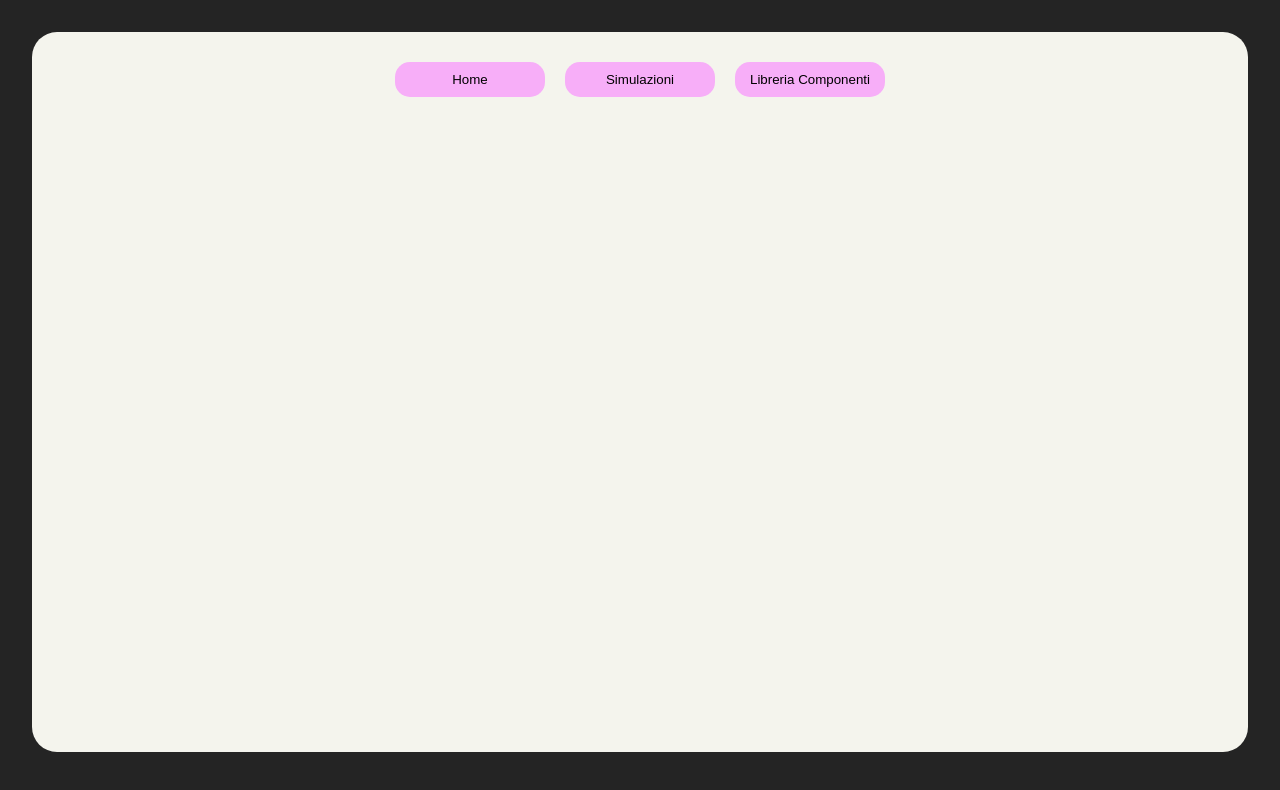
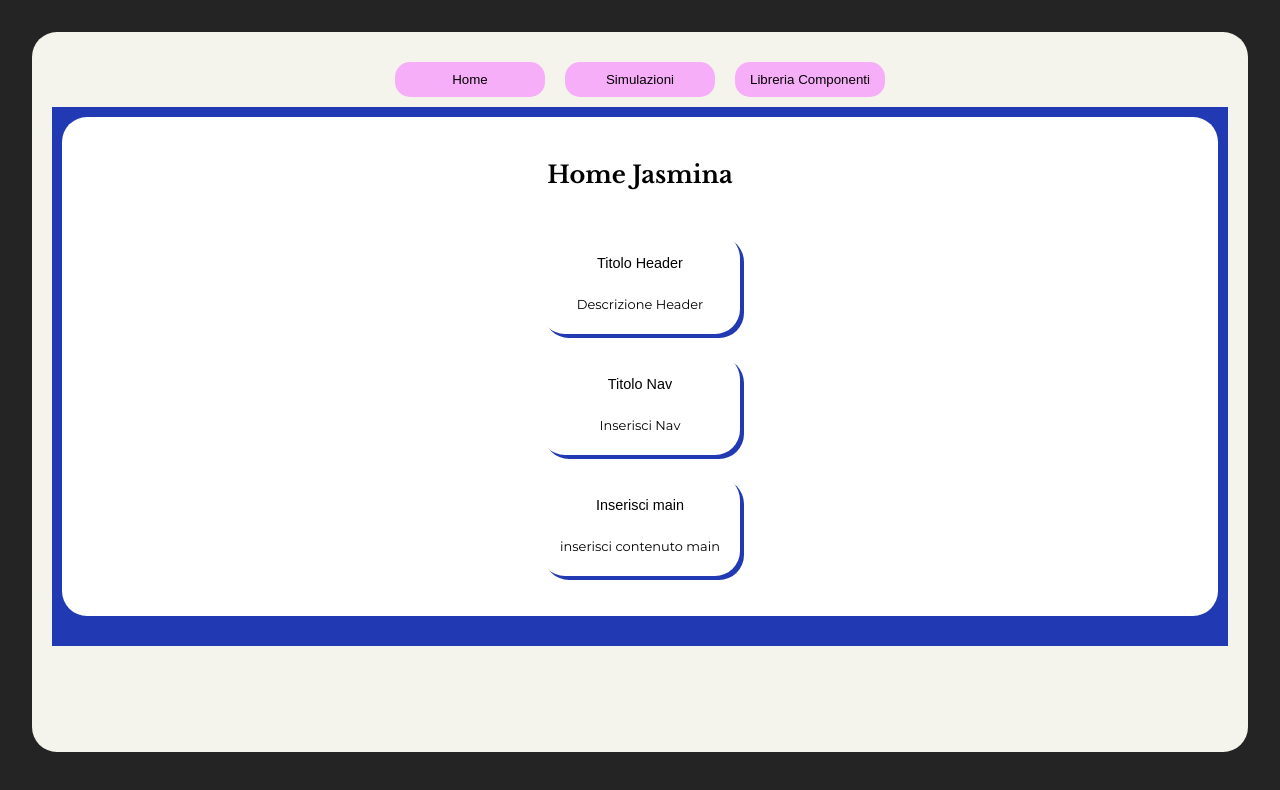
Before and after one commit to jasminarotella/jasminarotella, a React (Vite) app in the folder jasmina-rotella/: page /jashome in a window 1280 px wide. Shown: the top 790 px of the page. Built offline with nearby package versions, Linux system fonts and the light colour scheme.

Commit message:
creato template vuoto generico

```diff
--- a/jasmina-rotella/src/App.tsx
+++ b/jasmina-rotella/src/App.tsx
@@ -16,6 +16,7 @@ import RimuoviOfferta from './pages/Home/Simulazioni/OfferteDiLavoro/rimuoviOffe
 import MainHome from './pages/MainHome.tsx';
 import PersonalHome from './pages/PersonalHome/PersonalHome.tsx';
 import LoginForm from './pages/Home/components/LoginForm.tsx';
+import JasHome from './pages/PersonalHome/JasHome.tsx';
 
 interface FormData {
   id: number;
@@ -45,6 +46,7 @@ function App() {
           <Route path="/rimuoviofferta" element={<RimuoviOfferta />} />
           <Route path="/personalpage" element={<PersonalHome />} />
           <Route path="/loginform" element={<LoginForm />} />
+          <Route path="/jashome" element={<JasHome />} />
         </Routes>
       </Router>
     </div>
--- a/jasmina-rotella/src/pages/Home/components/BoxJas/BoxJas.css
+++ b/jasmina-rotella/src/pages/Home/components/BoxJas/BoxJas.css
@@ -29,11 +29,13 @@
     color: var(--font-color-main);
     min-height: fit-content;
     margin-bottom: 20px;
-    min-width: fit-content;
+    min-width: 100%;
+    max-width: 100%;
     border-radius: var(--border-radius-background);
     padding: var(--padding-background);
     box-shadow: 4px 4px var(--color3);
     display: flex;
+    flex-direction: column;
     justify-content: center;
     gap: 20px;
     align-items: center;
--- a/jasmina-rotella/src/pages/Home/components/EmptyPage/EmptyPage.tsx
+++ b/jasmina-rotella/src/pages/Home/components/EmptyPage/EmptyPage.tsx
@@ -1,20 +1,43 @@
 import BoxJas from "../BoxJas/BoxJas"
 
+export interface EmptyPageProps {
+    titlepage?: string | React.ReactNode,
+    titleheader?: string | React.ReactNode ,
+    descriptionheader?: string | React.ReactNode ,
 
-const EmptyPage: React.FC = () => {
+    titlenav?: string | React.ReactNode ,
+    descriptionnav?: string | React.ReactNode ,
+
+    titlemain?: string | React.ReactNode ,
+    descriptionmain?: string | React.ReactNode ,
+    children?: React.ReactNode,
+}
+
+const EmptyPage: React.FC<EmptyPageProps> = ({titlepage, titleheader, descriptionheader, titlenav, descriptionnav, titlemain, descriptionmain, children }) => {
     return (
         <div style={{
             backgroundColor: "var(--color3)",
-            padding: "10px"
+            padding: "10px",
+            display: 'flex',
+            flexDirection: 'column',
+            alignItems: 'center',
+            justifyContent: 'center'
         }}>
-            <BoxJas title={
-                <BoxJas title={"Inserisci Titolo o componente"} description={"Inserisci descrizione o componente - NAV"} />}
+            <BoxJas
+                title={
+                    titlepage
+                   }
                 description={
                     <>
-                        <BoxJas title={"Inserisci titolo o componente"} description={"Inserisci descrizione o componente -TITLE"} />
-                        <BoxJas title={"Inserisci titolo o componente"} description={"Inserisci descrizione o componente -MAIN"} />
+                     <BoxJas
+                        title={titleheader}
+                        description={descriptionheader}
+                    />
+                        <BoxJas title={titlenav} description={descriptionnav} />
+                        <BoxJas title={titlemain} description={descriptionmain} />
                     </>
                 } />
+                {children}
         </div>
     )
 };
--- a/jasmina-rotella/src/pages/Home/components/LoginForm.tsx
+++ b/jasmina-rotella/src/pages/Home/components/LoginForm.tsx
@@ -1,8 +1,8 @@
-import React, { useState } from 'react';
+import React, { useEffect, useState } from 'react';
 import BoxJas from './BoxJas/BoxJas';
 import CustomButton from './Button';
 import { userSchema } from '../../../types/user';
-import { useNavigate } from 'react-router-dom';
+import { Navigate, useNavigate } from 'react-router-dom';
 
 const LoginForm: React.FC = () => {
     const formStyle: React.CSSProperties = {
@@ -33,7 +33,7 @@ const LoginForm: React.FC = () => {
         justifyContent: 'center'
     };
 
-    const navigate = useNavigate();
+
 
     // Credenziali "corrette" hard-coded
     const [user] = useState<userSchema>({
@@ -55,6 +55,7 @@ const LoginForm: React.FC = () => {
             [id]: value,
         }));
     };
+    const navigate = useNavigate();
 
     const handleSubmit = (e: React.FormEvent<HTMLFormElement>) => {
         e.preventDefault();
@@ -70,6 +71,13 @@ const LoginForm: React.FC = () => {
             console.log("Credenziali errate");
         }
     };
+
+    //se sono giuste naviga alla pagina giusta
+    useEffect(() => {
+        if (credenzialiGiuste) {
+            navigate("/jashome")
+        }
+    })
 
     return (
         <BoxJas title={
@@ -102,6 +110,7 @@ const LoginForm: React.FC = () => {
                     </div>
                     <CustomButton type='submit'>Login</CustomButton>
                 </form>
+
             </>
         } />
     );
--- /dev/null
+++ b/jasmina-rotella/src/pages/PersonalHome/JasHome.tsx
@@ -0,0 +1,20 @@
+import EmptyPage from "../Home/components/EmptyPage/EmptyPage";
+
+const JasHome : React.FC = () => {
+    return (
+        <div>
+           <EmptyPage
+           titlepage= {
+            <h1>Home Jasmina</h1>}
+            titleheader={'Titolo Header'}
+            descriptionheader={'Descrizione Header'}
+            titlenav={'Titolo Nav'}
+            descriptionnav={'Inserisci Nav'}
+            titlemain={'Inserisci main'}
+            descriptionmain={'inserisci contenuto main'}
+            >
+           </EmptyPage>
+        </div>
+    )
+};
+export default JasHome;
```
